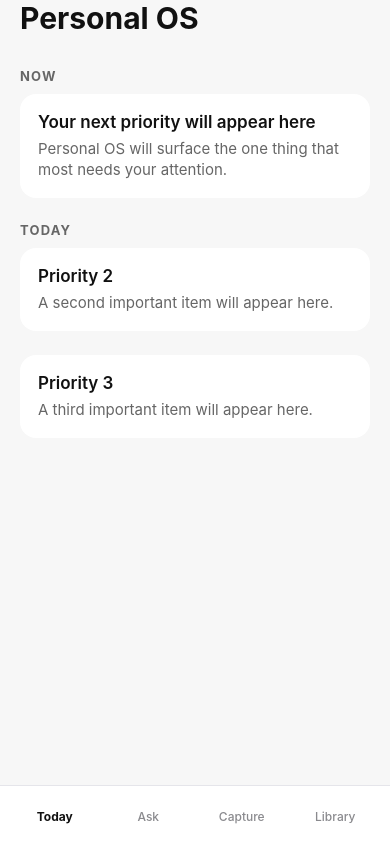
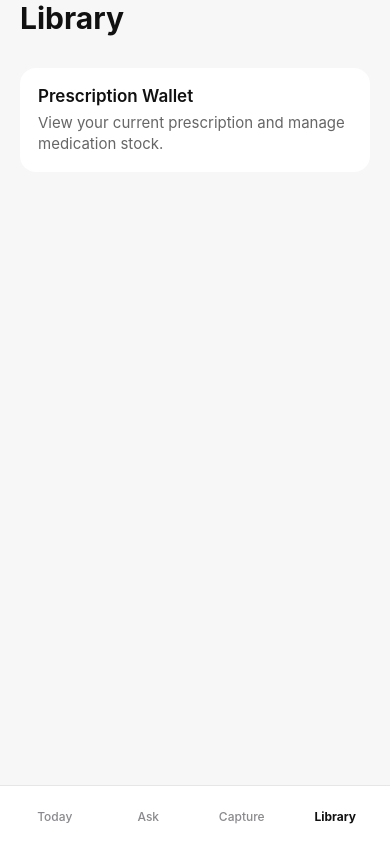
Before and after one commit to Briffits/Personal-OS, a React Native app in the folder app/: screen / in a window 390 px wide. Both pictures are taken after a click on the button "Library". Built offline with nearby package versions, Linux system fonts and the light colour scheme.

Commit message:
Add Library navigation and Prescription Wallet entry

```diff
--- a/app/App.tsx
+++ b/app/App.tsx
@@ -1,15 +1,34 @@
+import {useState} from 'react';
 import {StatusBar, useColorScheme} from 'react-native';
 import {SafeAreaProvider} from 'react-native-safe-area-context';
 
+import BottomNavigation, {
+  type AppTab,
+} from './src/components/BottomNavigation';
+import LibraryScreen from './src/screens/LibraryScreen';
 import TodayScreen from './src/screens/TodayScreen';
 
 function App() {
   const isDarkMode = useColorScheme() === 'dark';
+  const [activeTab, setActiveTab] = useState<AppTab>('Today');
+
+  const renderScreen = () => {
+    switch (activeTab) {
+      case 'Library':
+        return <LibraryScreen />;
+      case 'Ask':
+      case 'Capture':
+      case 'Today':
+      default:
+        return <TodayScreen />;
+    }
+  };
 
   return (
     <SafeAreaProvider>
       <StatusBar barStyle={isDarkMode ? 'light-content' : 'dark-content'} />
-      <TodayScreen />
+      {renderScreen()}
+      <BottomNavigation activeTab={activeTab} onTabPress={setActiveTab} />
     </SafeAreaProvider>
   );
 }
--- a/app/src/components/BottomNavigation.tsx
+++ b/app/src/components/BottomNavigation.tsx
@@ -1,8 +1,18 @@
 import {Pressable, StyleSheet, Text, useColorScheme, View} from 'react-native';
 
-const tabs = ['Today', 'Ask', 'Capture', 'Library'] as const;
+export type AppTab = 'Today' | 'Ask' | 'Capture' | 'Library';
 
-function BottomNavigation() {
+type BottomNavigationProps = {
+  activeTab: AppTab;
+  onTabPress: (tab: AppTab) => void;
+};
+
+const tabs: AppTab[] = ['Today', 'Ask', 'Capture', 'Library'];
+
+function BottomNavigation({
+  activeTab,
+  onTabPress,
+}: BottomNavigationProps) {
   const isDarkMode = useColorScheme() === 'dark';
 
   const colours = {
@@ -22,7 +32,7 @@ function BottomNavigation() {
         },
       ]}>
       {tabs.map(tab => {
-        const isActive = tab === 'Today';
+        const isActive = tab === activeTab;
 
         return (
           <Pressable
@@ -30,6 +40,7 @@ function BottomNavigation() {
             accessibilityRole="button"
             accessibilityState={{selected: isActive}}
             accessibilityLabel={`${tab} tab`}
+            onPress={() => onTabPress(tab)}
             style={styles.tab}>
             <Text
               style={[
--- /dev/null
+++ b/app/src/screens/LibraryScreen.tsx
@@ -0,0 +1,69 @@
+import {Pressable, StyleSheet, Text, useColorScheme, View} from 'react-native';
+import {SafeAreaView} from 'react-native-safe-area-context';
+
+function LibraryScreen() {
+  const isDarkMode = useColorScheme() === 'dark';
+
+  const colours = {
+    background: isDarkMode ? '#111111' : '#F7F7F7',
+    surface: isDarkMode ? '#1C1C1E' : '#FFFFFF',
+    primaryText: isDarkMode ? '#FFFFFF' : '#111111',
+    secondaryText: isDarkMode ? '#A1A1A6' : '#666666',
+  };
+
+  return (
+    <SafeAreaView
+      style={[styles.safeArea, {backgroundColor: colours.background}]}>
+      <View style={styles.content}>
+        <Text
+          accessibilityRole="header"
+          style={[styles.title, {color: colours.primaryText}]}>
+          Library
+        </Text>
+
+        <Pressable
+          accessibilityRole="button"
+          accessibilityLabel="Open Prescription Wallet"
+          style={[styles.card, {backgroundColor: colours.surface}]}>
+          <Text style={[styles.cardTitle, {color: colours.primaryText}]}>
+            Prescription Wallet
+          </Text>
+
+          <Text style={[styles.cardText, {color: colours.secondaryText}]}>
+            View your current prescription and manage medication stock.
+          </Text>
+        </Pressable>
+      </View>
+    </SafeAreaView>
+  );
+}
+
+const styles = StyleSheet.create({
+  safeArea: {
+    flex: 1,
+  },
+  content: {
+    flex: 1,
+    paddingHorizontal: 20,
+  },
+  title: {
+    fontSize: 30,
+    fontWeight: '700',
+    marginBottom: 32,
+  },
+  card: {
+    borderRadius: 16,
+    padding: 18,
+  },
+  cardTitle: {
+    fontSize: 17,
+    fontWeight: '600',
+    marginBottom: 6,
+  },
+  cardText: {
+    fontSize: 15,
+    lineHeight: 21,
+  },
+});
+
+export default LibraryScreen;
--- a/app/src/screens/TodayScreen.tsx
+++ b/app/src/screens/TodayScreen.tsx
@@ -1,6 +1,5 @@
 import {ScrollView, StyleSheet, Text, useColorScheme, View} from 'react-native';
 import {SafeAreaView} from 'react-native-safe-area-context';
-import BottomNavigation from '../components/BottomNavigation';
 
 function TodayScreen() {
   const isDarkMode = useColorScheme() === 'dark';
@@ -61,7 +60,6 @@ function TodayScreen() {
         </View>
       </ScrollView>
 
-      <BottomNavigation />
     </SafeAreaView>
   );
 }
```
